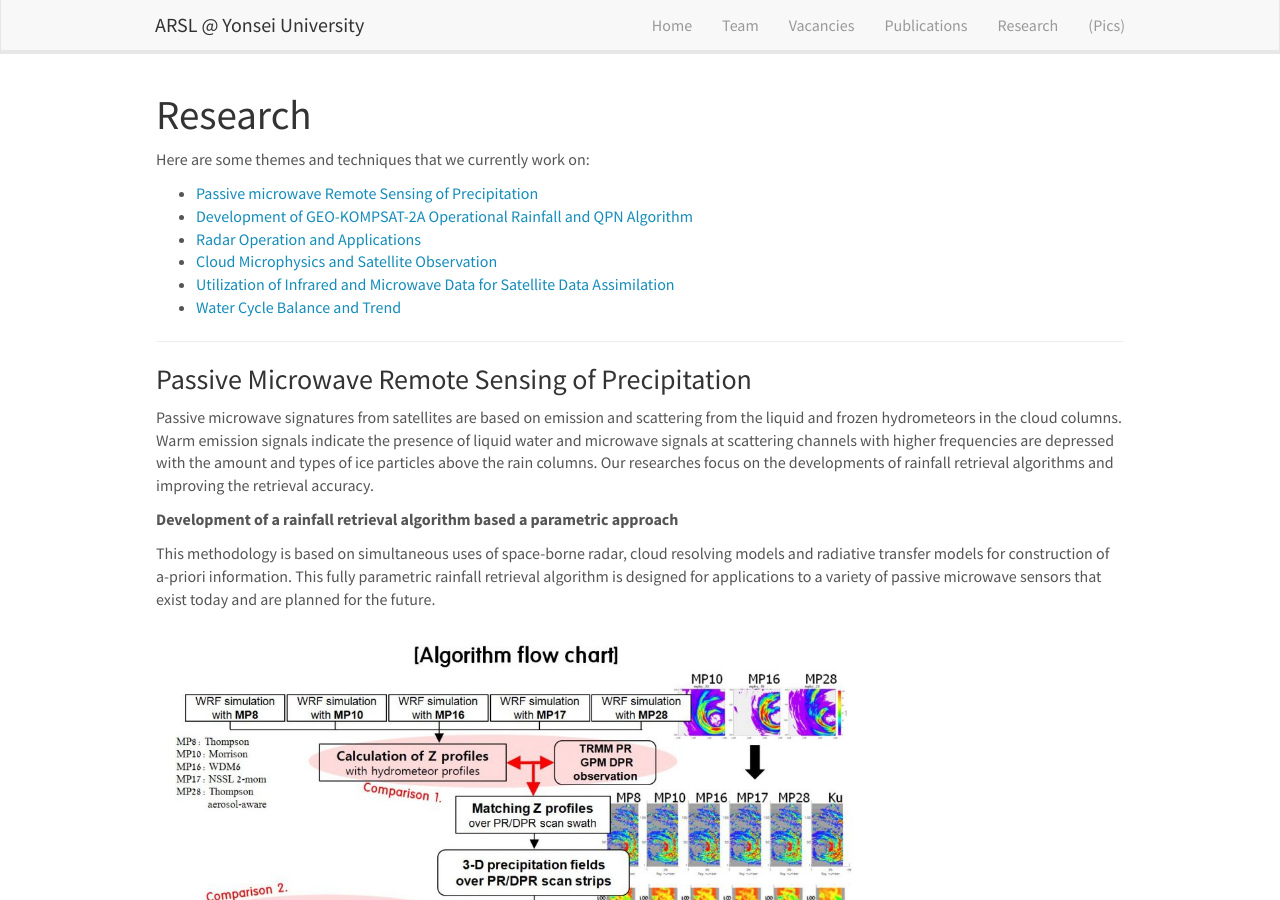
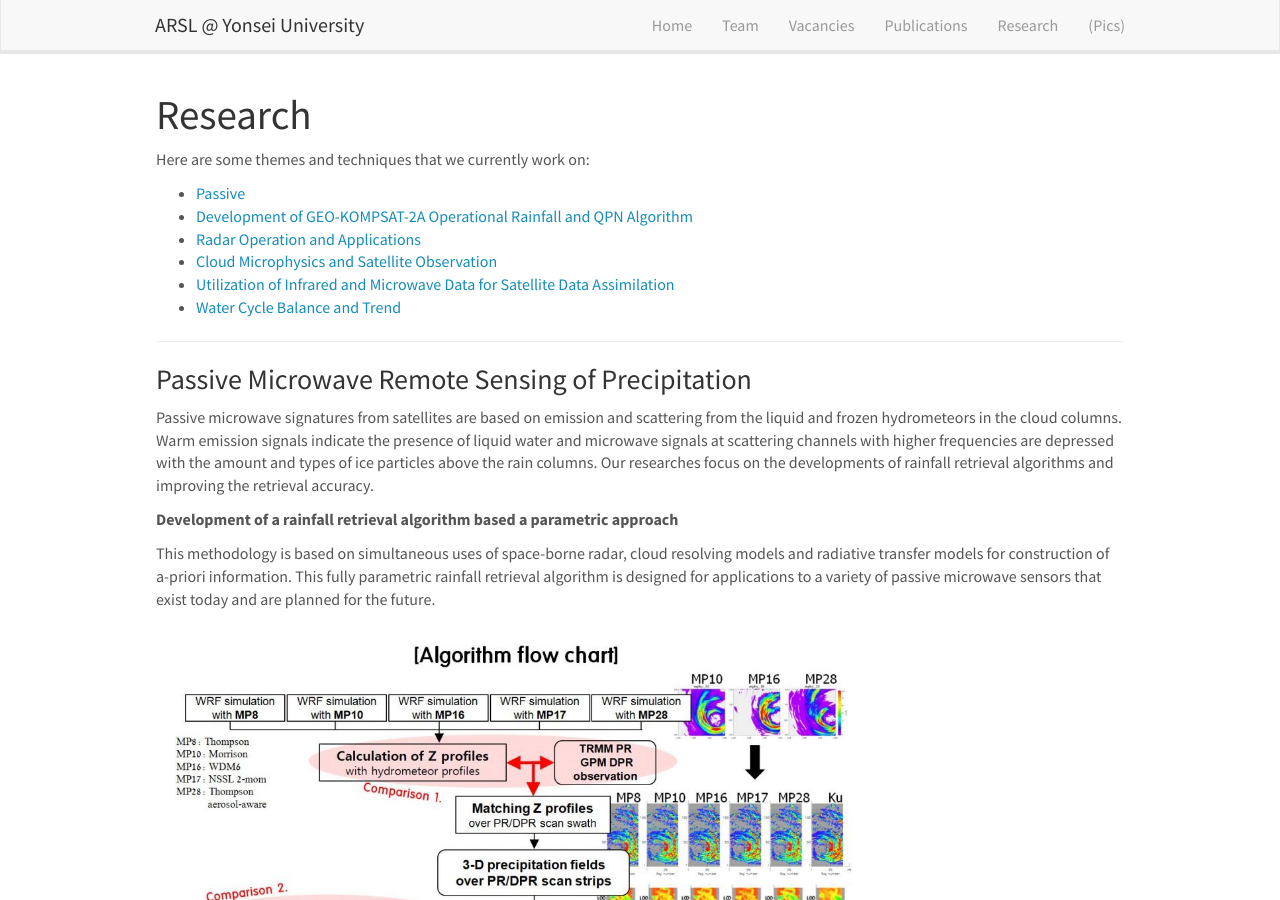
Before and after one commit to roo2003/roo2003.github.io, a Jekyll site: the page built from _pages/research.md, in a window 1280 px wide and 900 px high. Built offline with Jekyll 4.4.1, drawn with Linux system fonts in a browser that asks for light colours; nearby versions of some CDN libraries.

Commit message:
Initial commit of Jekyll blog

```diff
--- a/_pages/research.md
+++ b/_pages/research.md
@@ -10,7 +10,7 @@ permalink: /research/
 
 Here are some themes and techniques that we currently work on:
 
-- [Passive microwave Remote Sensing of Precipitation](#Passive-Microwave-Remote-Sensing-of-Precipitation)
+- [Passive](#Passive-Microwave-Remote-Sensing-of-Precipitation)
 - [Development of GEO-KOMPSAT-2A Operational Rainfall and QPN Algorithm](#Development-of-GEO-KOMPSAT-2A-Operational-Rainfall-and-QPN-Algorithm)
 - [Radar Operation and Applications](#Radar-Operation-and-Applications)
 - [Cloud Microphysics and Satellite Observation](#Cloud-Microphysics-and-Satellite-Observation)
```
